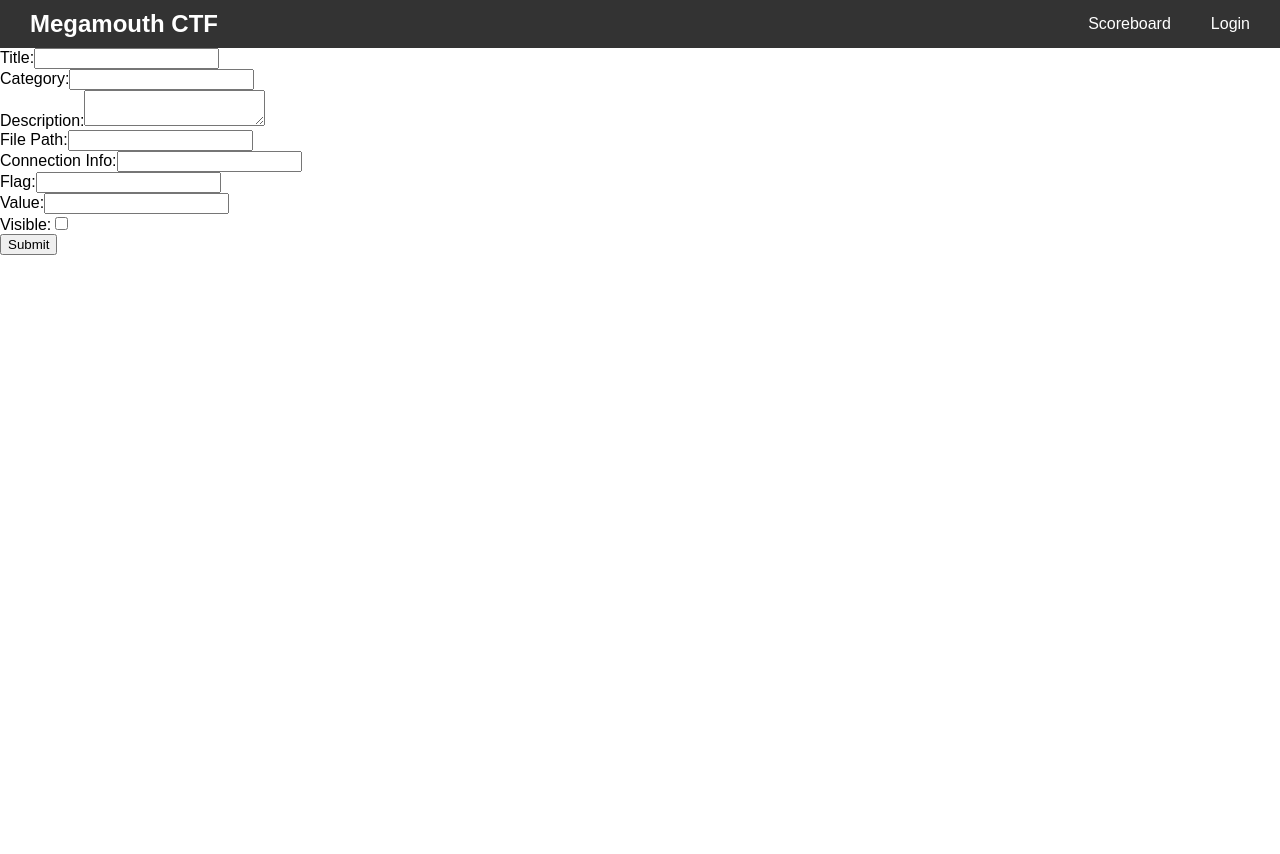
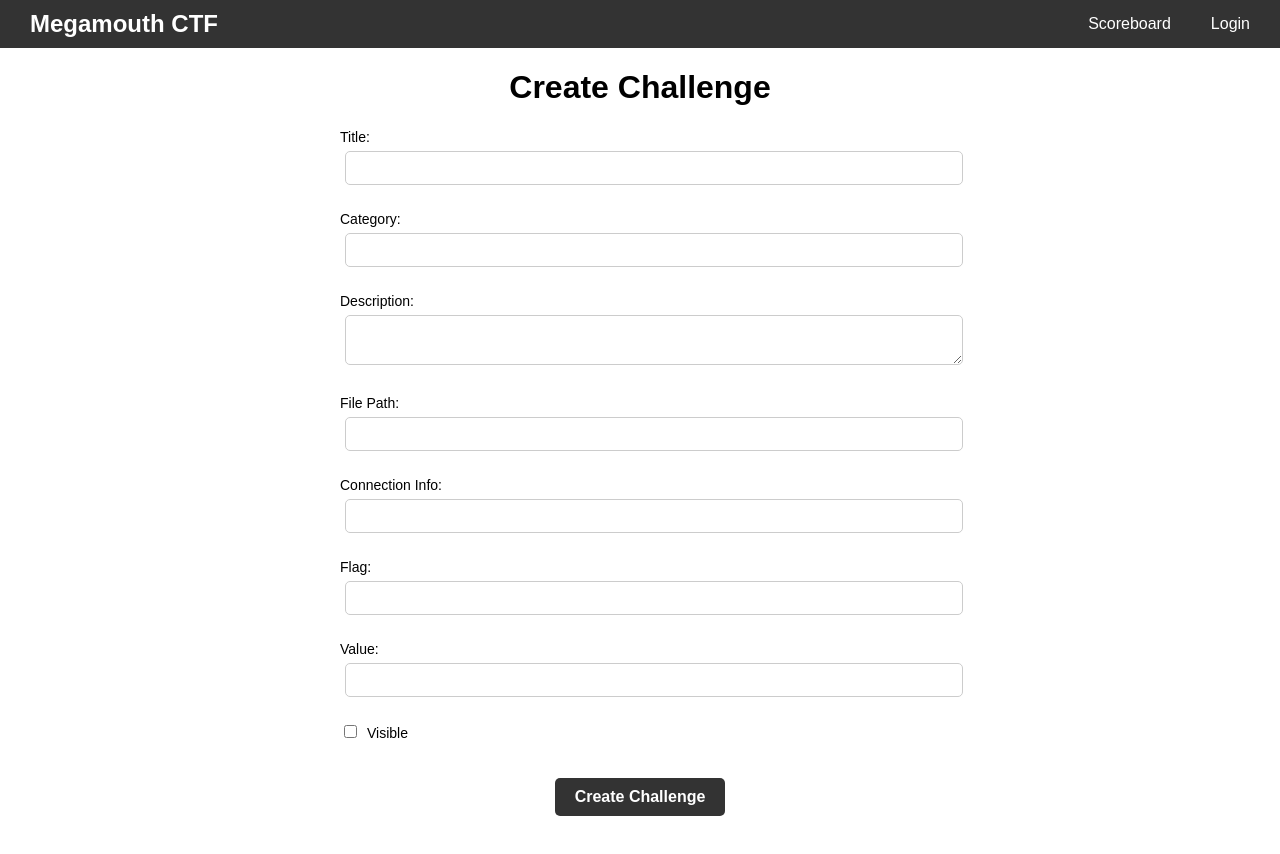
Before and after one commit to claustra01/hackz-megamouse, a Next.js app in the folder client/: page /challenges/new in a window 1280 px wide. Shown: the top 854 px of the page. Before the commit the page ends 800 px from the top, so only its background shows below. Built offline with nearby package versions, Linux system fonts and the light colour scheme; a web font is replaced by a local one.

Commit message:
:lipstick: create and update challenge

```diff
--- a/client/src/pages/challenges/new.tsx
+++ b/client/src/pages/challenges/new.tsx
@@ -2,17 +2,57 @@ import { useState } from 'react';
 import axios from 'axios';
 import { useRouter } from 'next/router';
 import { useCookies } from 'react-cookie';
+import styled from 'styled-components';
+import { Button, ButtonContainer, ErrorMessage } from '@/styles/styledComponents';
 
-type Challenge = {
-  title: string;
-  category: string;
-  description: string;
-  filePath: string;
-  connectioninfo: string;
-  flag: string;
-  value: number;
-  is_visible: boolean;
-};
+const Input = styled.input`
+  font-size: 14px;
+  border: 1px solid #ccc;
+  border-radius: 5px;
+  margin: 5px;
+  padding: 8px;
+  width: 100%;
+`;
+
+const TextArea = styled.textarea`
+  font-size: 14px;
+  border: 1px solid #ccc;
+  border-radius: 5px;
+  margin: 5px;
+  padding: 8px;
+  width: 100%;
+  resize: vertical;
+`;
+
+const CheckboxLabel = styled.label`
+  font-size: 14px;
+  margin-left: 5px;
+`;
+
+const CheckboxInput = styled.input`
+  margin-right: 5px;
+`;
+
+const FormContainer = styled.div`
+  display: flex;
+  flex-direction: column;
+  max-width: 600px;
+  margin: 0 auto;
+  margin-bottom: 60px;
+`;
+
+const FormGroup = styled.div`
+  margin-bottom: 20px;
+`;
+
+const Label = styled.label`
+  font-size: 14px;
+  margin-bottom: 5px;
+`;
+
+const Title = styled.h1`
+  text-align: center;
+`;
 
 const ChallengeForm = () => {
   const [title, setTitle] = useState('');
@@ -28,14 +68,12 @@ const ChallengeForm = () => {
   const router = useRouter();
   const [cookies] = useCookies(['token']);
 
-
   const handleSubmit = async () => {
     try {
       const api = axios.create({
         headers: {
-          Authorization: `Bearer ${cookies.token}`, // トークンをリクエストヘッダーに付与
+          Authorization: `Bearer ${cookies.token}`,
         },
-
       });
       const response = await api.post('/api/auth/challenges', {
         title,
@@ -48,64 +86,60 @@ const ChallengeForm = () => {
         is_visible: isVisible,
       });
 
-      console.log(response.data); // 成功した場合のレスポンスをログに表示
-
       if (response.status === 201) {
-        // 保存成功時の処理
-        console.log('challenge saved successfully!');
-        router.push('/challenges'); // 保存成功後に/challengesにリダイレクト
+        console.log('Challenge saved successfully!');
+        router.push('/challenges');
       } else {
-        setError(`Failed to save challenge: ${response.data.message}`);
+        setError(`Failed to create: ${response.data.message}`);
       }
     } catch (error: any) {
-      if (error.response && error.response.data && error.response.data.message) {
-        setError(`Failed to save challenge: ${error.response.data.message}`);
-      } else {
-        setError('An error occurred while saving the challenge.');
-      }
+      setError(`Failed to create: ${error.response?.data?.message || error.message}`);
     }
   };
 
   return (
-    <>
-      <div>
-        <div>
-          <label>Title:</label>
-          <input type="text" value={title} onChange={(e) => setTitle(e.target.value)} />
-        </div>
-        <div>
-          <label>Category:</label>
-          <input type="text" value={category} onChange={(e) => setCategory(e.target.value)} />
-        </div>
-        <div>
-          <label>Description:</label>
-          <textarea value={description} onChange={(e) => setDescription(e.target.value)} />
-        </div>
-        <div>
-          <label>File Path:</label>
-          <input type="text" value={filePath} onChange={(e) => setFilePath(e.target.value)} />
-        </div>
-        <div>
-          <label>Connection Info:</label>
-          <input type="text" value={connectioninfo} onChange={(e) => setConnectionInfo(e.target.value)} />
-        </div>
-        <div>
-          <label>Flag:</label>
-          <input type="text" value={flag} onChange={(e) => setFlag(e.target.value)} />
-        </div>
-        <div>
-          <label>Value:</label>
-          <input type="number" value={value !== 0 ? value : ''} onChange={(e) => setValue(Number(e.target.value))} />
-        </div>
-        <div>
-          <label>Visible:</label>
-          <input type="checkbox" checked={isVisible} onChange={(e) => setIsVisible(e.target.checked)} />
-        </div>
-      </div>
-      <button onClick={handleSubmit}>Submit</button>
-      {error && <p>{error}</p>}
-    </>
+    <div>
+      <Title>Create Challenge</Title>
+      <FormContainer>
+        <FormGroup>
+          <Label>Title:</Label>
+          <Input type="text" value={title} onChange={(e) => setTitle(e.target.value)} />
+        </FormGroup>
+        <FormGroup>
+          <Label>Category:</Label>
+          <Input type="text" value={category} onChange={(e) => setCategory(e.target.value)} />
+        </FormGroup>
+        <FormGroup>
+          <Label>Description:</Label>
+          <TextArea value={description} onChange={(e) => setDescription(e.target.value)} />
+        </FormGroup>
+        <FormGroup>
+          <Label>File Path:</Label>
+          <Input type="text" value={filePath} onChange={(e) => setFilePath(e.target.value)} />
+        </FormGroup>
+        <FormGroup>
+          <Label>Connection Info:</Label>
+          <Input type="text" value={connectioninfo} onChange={(e) => setConnectionInfo(e.target.value)} />
+        </FormGroup>
+        <FormGroup>
+          <Label>Flag:</Label>
+          <Input type="text" value={flag} onChange={(e) => setFlag(e.target.value)} />
+        </FormGroup>
+        <FormGroup>
+          <Label>Value:</Label>
+          <Input type="number" value={value !== 0 ? value : ''} onChange={(e) => setValue(Number(e.target.value))} />
+        </FormGroup>
+        <FormGroup>
+          <CheckboxInput type="checkbox" checked={isVisible} onChange={(e) => setIsVisible(e.target.checked)} />
+          <CheckboxLabel>Visible</CheckboxLabel>
+        </FormGroup>
+        <ButtonContainer>
+          <Button onClick={handleSubmit}>Create Challenge</Button>
+          {error && <ErrorMessage>{error}</ErrorMessage>}
+        </ButtonContainer>
+      </FormContainer>
+    </div>
   );
-}
+};
 
 export default ChallengeForm;
```
Also changed, not shown: client/src/pages/challenges/edit/[challengeId].tsx (+105 -60 lines).
